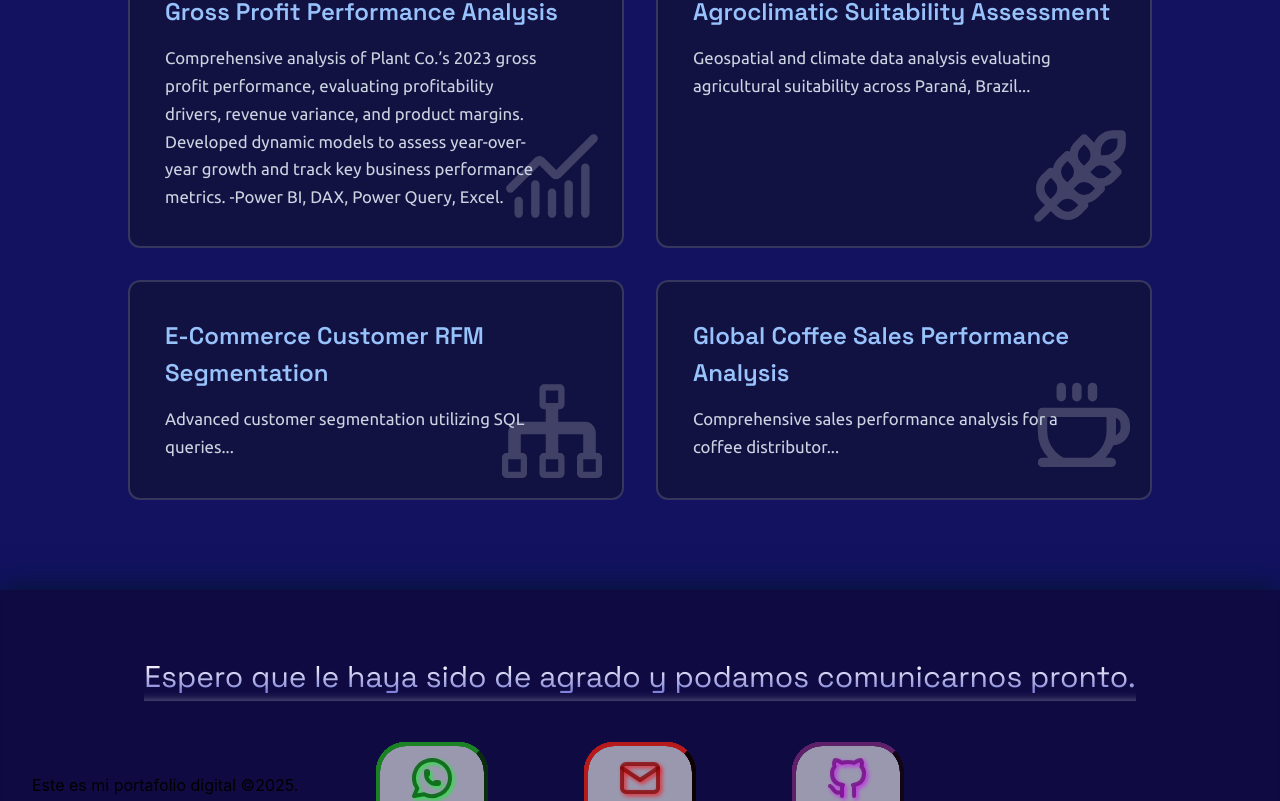
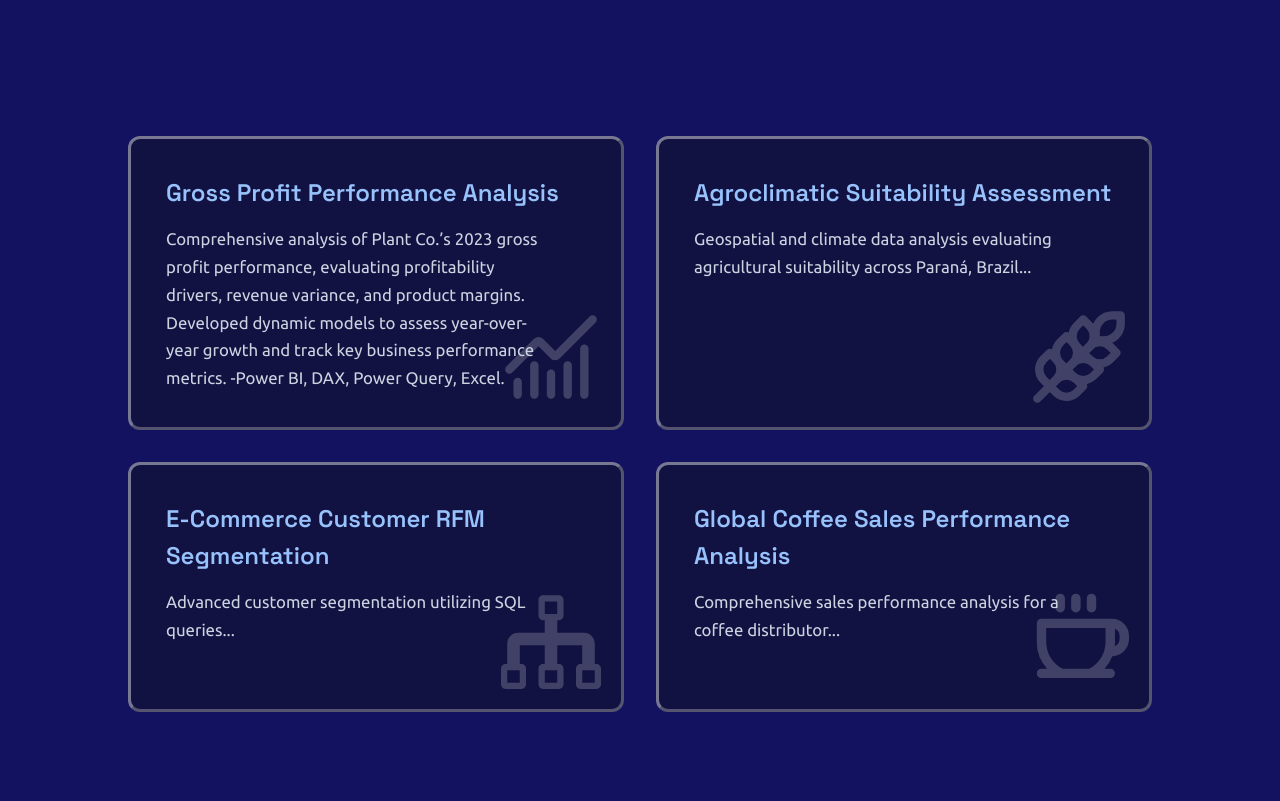
Before and after one commit to Berna15548/powerbi-portfolio, a React (Vite) app: page / in a window 1280 px wide. Shown: the part 1480-2281 px from the top of the page. Built offline with nearby package versions, Linux system fonts and the light colour scheme.

Commit message:
arreglos css

```diff
--- a/src/App.scss
+++ b/src/App.scss
@@ -449,7 +449,7 @@
   gap: 32px;
   width: 100%;
   max-width: 1200px;
-  margin: 60px auto;
+  margin: 30vh auto;
   box-sizing: border-box;
 
   @media (max-width: 768px) {
@@ -470,10 +470,10 @@
   flex-direction: column;
   justify-content: space-between;
   text-align: left;
-  min-height: 220px; // Altura mínima para garantizar espacio del contenido e icono
+  min-height: 250px; // Altura mínima para garantizar espacio del contenido e icono
 
   // Borde base interactivo
-  border: 2px solid rgba(255, 255, 255, 0.15);
+  border: 3px outset rgba(255, 255, 255, 0.43);
   transition: border-color 0.4s cubic-bezier(0.25, 1, 0.5, 1),
   box-shadow 0.4s ease,
   transform 0.4s cubic-bezier(0.25, 1, 0.5, 1);
--- a/src/components/Contacto.tsx
+++ b/src/components/Contacto.tsx
@@ -18,7 +18,7 @@ const Contacto = () => {
                     Todos los derechos reservados.
                 </div>
 
-                <span id="muchas-gracias">Espero que le haya sido de agrado y podamos comunicarnos pronto.</span>
+                <span id="muchas-gracias">Glad to have you here. Let’s stay in touch!</span>
 
                 <Stack>
                     {/*===============================================================*/}
```
